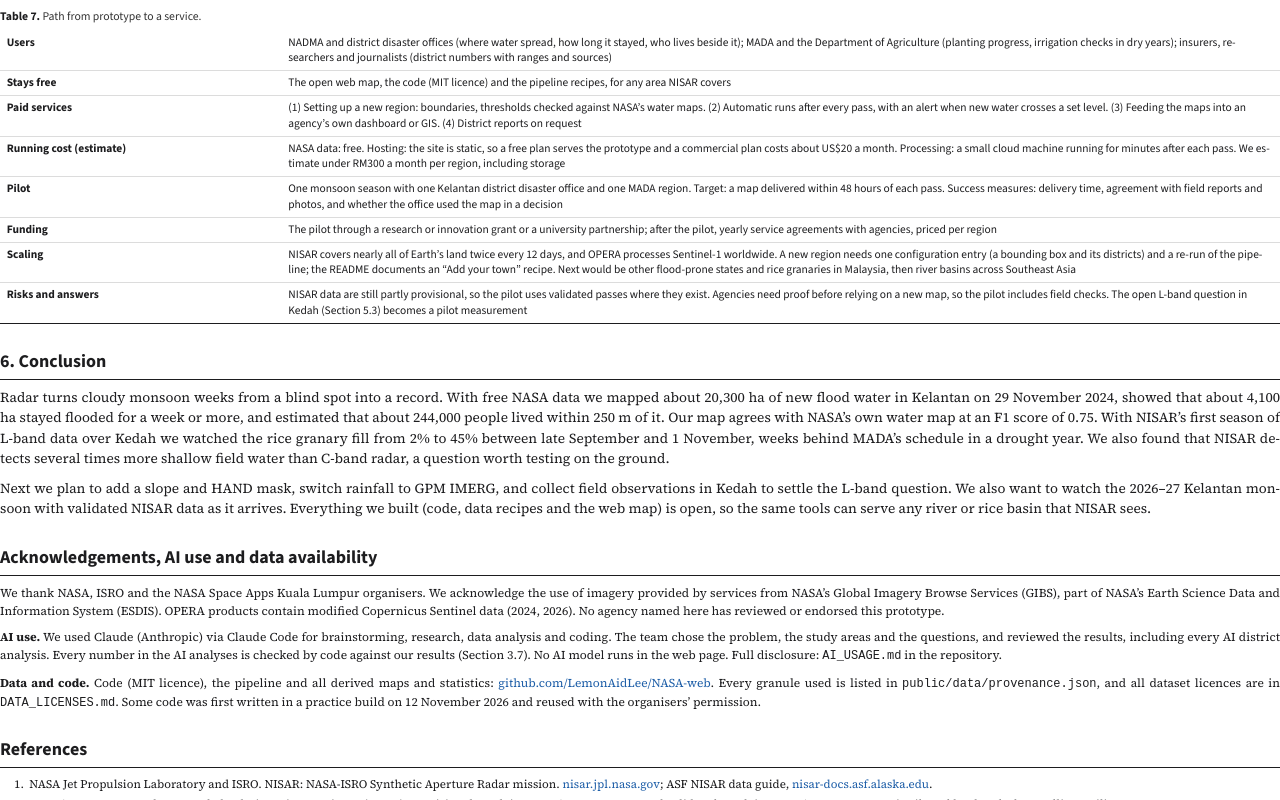
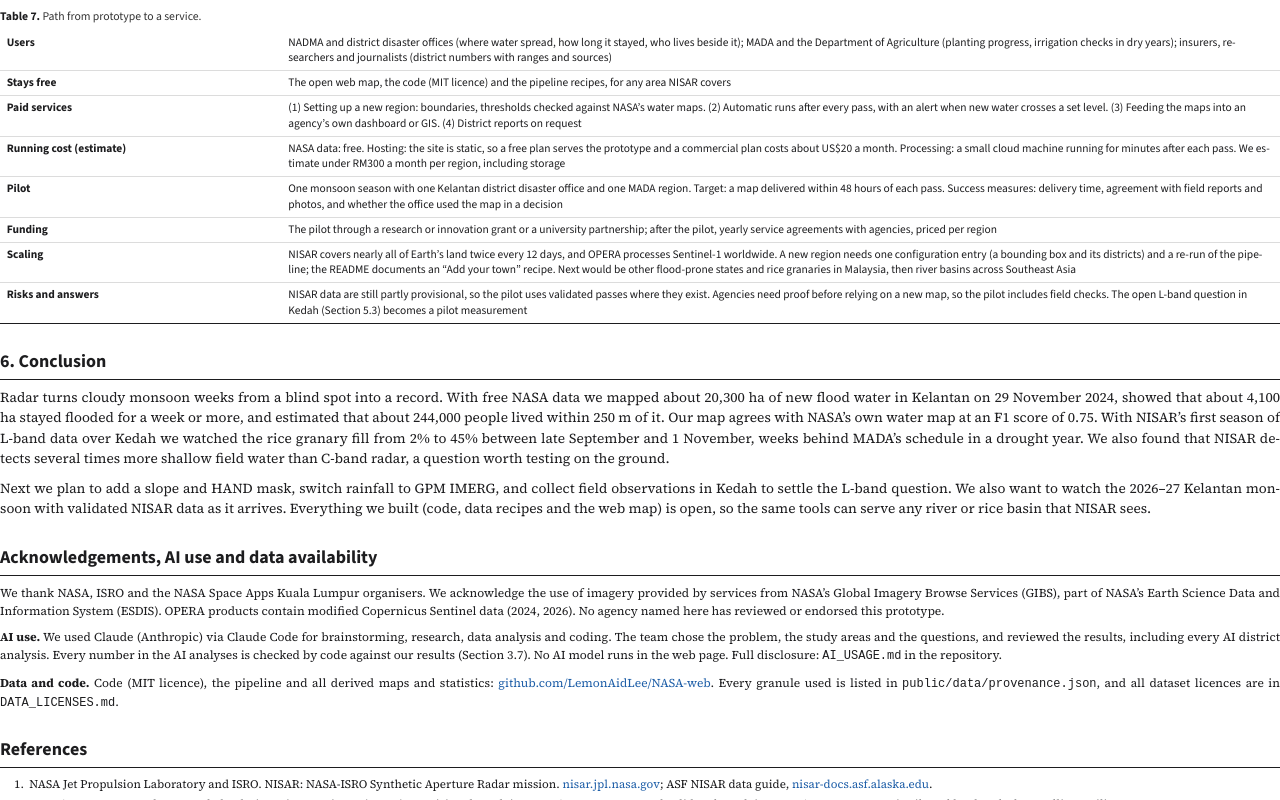
Before and after one commit to LemonAidLee/NASA-web, a website: page docs/report/report.html in a window 1280 px wide. Shown: the part 11200-12000 px from the top of the page. Drawn offline with nearby package versions, Linux system fonts and the light colour scheme.

Commit message:
Remove practice-build note from README and report
Co-Authored-By: Claude Opus 5.5 <noreply@anthropic.com>

```diff
--- a/docs/report/report.html
+++ b/docs/report/report.html
@@ -418,7 +418,7 @@
 <h2>Acknowledgements, AI use and data availability</h2>
 <p class="small">We thank NASA, ISRO and the NASA Space Apps Kuala Lumpur organisers. We acknowledge the use of imagery provided by services from NASA’s Global Imagery Browse Services (GIBS), part of NASA’s Earth Science Data and Information System (ESDIS). OPERA products contain modified Copernicus Sentinel data (2024, 2026). No agency named here has reviewed or endorsed this prototype.</p>
 <p class="small"><b>AI use.</b> We used Claude (Anthropic) via Claude Code for brainstorming, research, data analysis and coding. The team chose the problem, the study areas and the questions, and reviewed the results, including every AI district analysis. Every number in the AI analyses is checked by code against our results (Section 3.7). No AI model runs in the web page. Full disclosure: <code>AI_USAGE.md</code> in the repository.</p>
-<p class="small"><b>Data and code.</b> Code (MIT licence), the pipeline and all derived maps and statistics: <a href="https://github.com/LemonAidLee/NASA-web">github.com/LemonAidLee/NASA-web</a>. Every granule used is listed in <code>public/data/provenance.json</code>, and all dataset licences are in <code>DATA_LICENSES.md</code>. Some code was first written in a practice build on 12 November 2026 and reused with the organisers’ permission.</p>
+<p class="small"><b>Data and code.</b> Code (MIT licence), the pipeline and all derived maps and statistics: <a href="https://github.com/LemonAidLee/NASA-web">github.com/LemonAidLee/NASA-web</a>. Every granule used is listed in <code>public/data/provenance.json</code>, and all dataset licences are in <code>DATA_LICENSES.md</code>.</p>
 
 <!-- ===================== REFERENCES ===================== -->
 <h2>References</h2>
```
Also changed, not shown: README.md, 1 other file.
